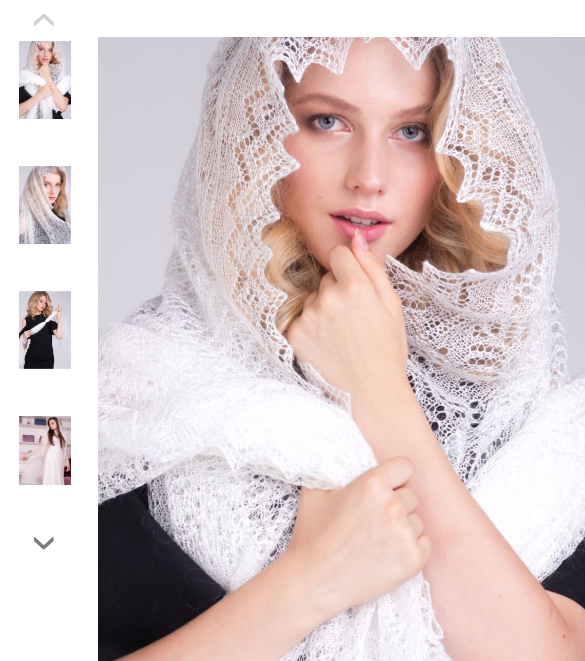
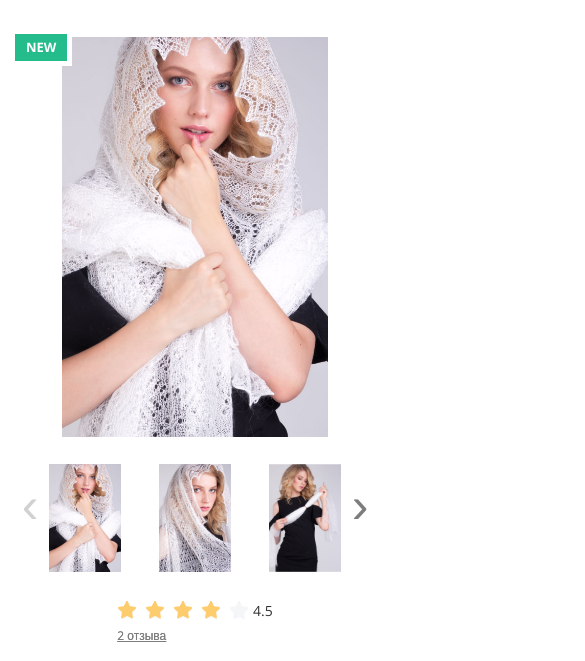
Before and after one commit to Verta-master/shali, a plain HTML site: page gallery.html in a window 390 px wide. Shown: the part 140-801 px from the top of the page, 585 px wide, since content can reach past the window. Drawn offline with nearby package versions, Linux system fonts and the light colour scheme; a web font is replaced by a local one.

Commit message:
Update 2020-05-03T09:05:39.094Z

```diff
--- a/css/style.css
+++ b/css/style.css
@@ -1527,6 +1527,7 @@
   -ms-flex-wrap: wrap;
       flex-wrap: wrap;
   margin-right: -30px;
+  margin-top: 35px;
 }
 .recent__list .recent__item {
   width: 263px;
@@ -1806,6 +1807,22 @@
 }
 .gallery__main {
   width: 520px;
+  position: relative;
+}
+.gallery__label {
+  position: absolute;
+  top: -3px;
+  left: 0;
+  z-index: 10;
+  padding: 7px 11px;
+  font-weight: 800;
+  font-size: 13px;
+  line-height: 1;
+  color: #FFFFFF;
+  text-transform: uppercase;
+  background: #25BC8B;
+  border-bottom: 5px solid #fff;
+  border-right: 5px solid #fff;
 }
 .gallery-top {
   max-height: 780px;
@@ -1904,6 +1921,27 @@
   }
   .recent__next {
     right: -15px;
+  }
+  .view__wrap {
+    display: block;
+  }
+  .view__img {
+    display: none;
+  }
+  .view__slider {
+    margin-right: auto;
+    margin-left: auto;
+  }
+  .view__rating {
+    padding-left: 0;
+  }
+  .recent__list {
+    margin-right: 0;
+    -ms-flex-pack: distribute;
+        justify-content: space-around;
+  }
+  .recent__list .recent__item {
+    margin-right: 0;
   }
 }
 @media (max-width: 1022px) {
@@ -2043,6 +2081,72 @@
   .net__list {
     margin-top: 10px;
   }
+  .view__slider {
+    -webkit-box-orient: vertical;
+    -webkit-box-direction: reverse;
+        -ms-flex-direction: column-reverse;
+            flex-direction: column-reverse;
+  }
+  .gallery__preview {
+    width: 100%;
+    height: 81px;
+    margin-top: 23px;
+    padding-left: 30px;
+    padding-right: 30px;
+    -webkit-box-sizing: border-box;
+            box-sizing: border-box;
+  }
+  .gallery__main {
+    width: 100%;
+    max-width: 100%;
+  }
+  .gallery-thumbs .swiper-slide {
+    width: 60px;
+    height: auto;
+    display: -webkit-box;
+    display: -ms-flexbox;
+    display: flex;
+    -webkit-box-pack: center;
+        -ms-flex-pack: center;
+            justify-content: center;
+    -webkit-box-align: center;
+        -ms-flex-align: center;
+            align-items: center;
+  }
+  .gallery-thumbs .swiper-slide img {
+    -webkit-box-flex: 0;
+        -ms-flex: 0 0 auto;
+            flex: 0 0 auto;
+  }
+  .view__next {
+    -webkit-transform: none;
+            transform: none;
+    top: 40px;
+    bottom: auto;
+    right: 0;
+  }
+  .view__prev {
+    -webkit-transform: none;
+            transform: none;
+    top: 40px;
+    left: 0;
+  }
+  .view__info {
+    -webkit-box-orient: vertical;
+    -webkit-box-direction: normal;
+        -ms-flex-direction: column;
+            flex-direction: column;
+  }
+  .view__rating {
+    margin-bottom: 20px;
+  }
+  .gallery-top {
+    height: 400px;
+  }
+  .view__pic img {
+    height: 400px;
+    width: auto;
+  }
 }
 @media (max-width: 480px) {
   .problem__fields,
--- a/gallery.html
+++ b/gallery.html
@@ -67,6 +67,7 @@
                   </div>
                 </div>
               </div>
+              <div class="gallery__label">NEW</div>
             </div>
           </div>
           <figure class="view__img">
@@ -205,11 +206,20 @@
   <script>
     var galleryThumbs = new Swiper('.gallery-thumbs', {
 	    direction: 'vertical',
-      spaceBetween: 39,
+      spaceBetween: 30,
       slidesPerView: 'auto',
       freeMode: true,
       watchSlidesVisibility: true,
       watchSlidesProgress: true,
+      breakpoints: {
+        766: {
+          direction: 'horizontal',
+        },
+        480: {
+          direction: 'horizontal',
+          slidesPerView: 3,
+        }
+      }
     });
     var galleryTop = new Swiper('.gallery-top', {
       spaceBetween: 10,
```
Also changed, not shown: css/style.min.css.
